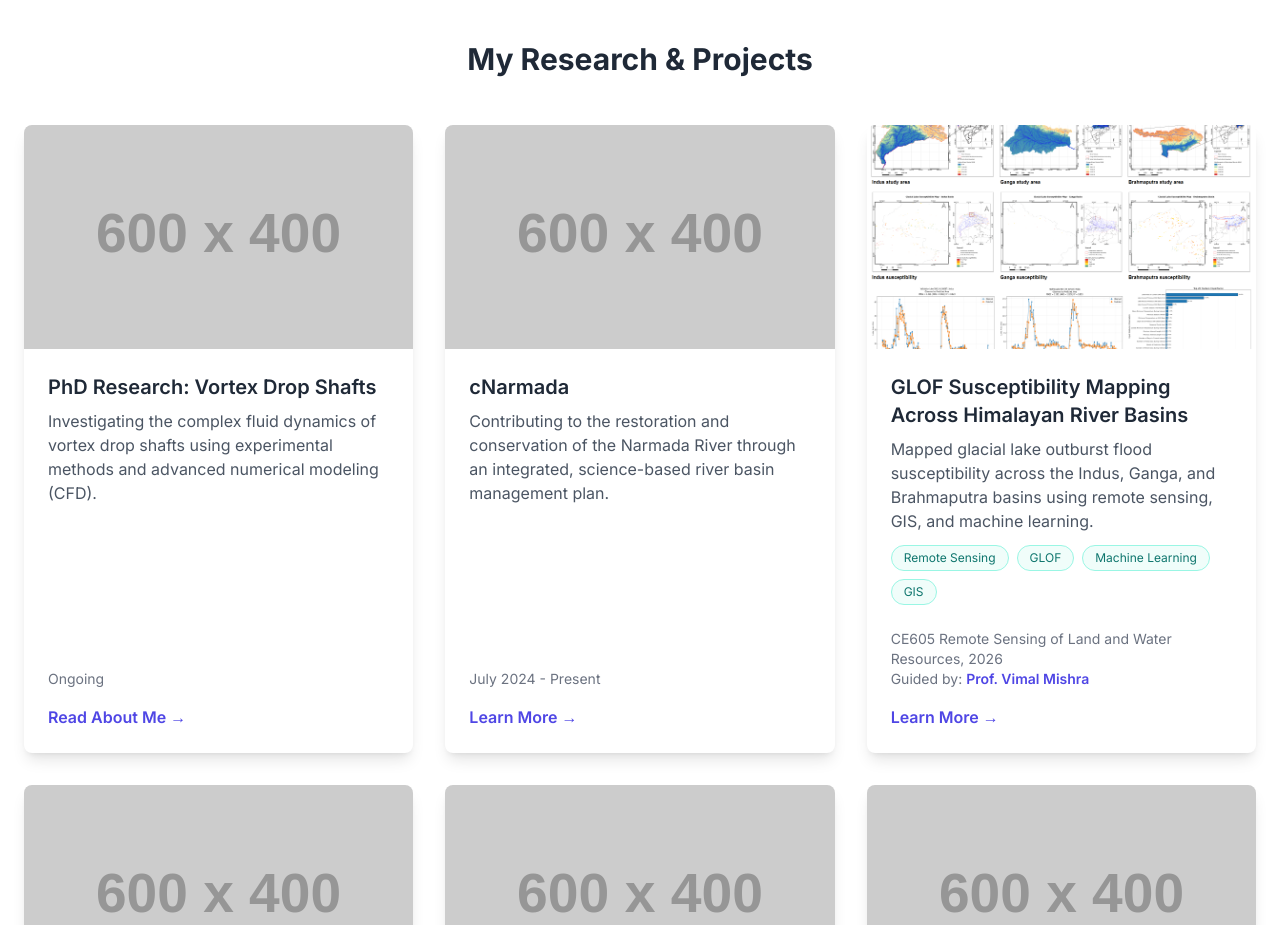
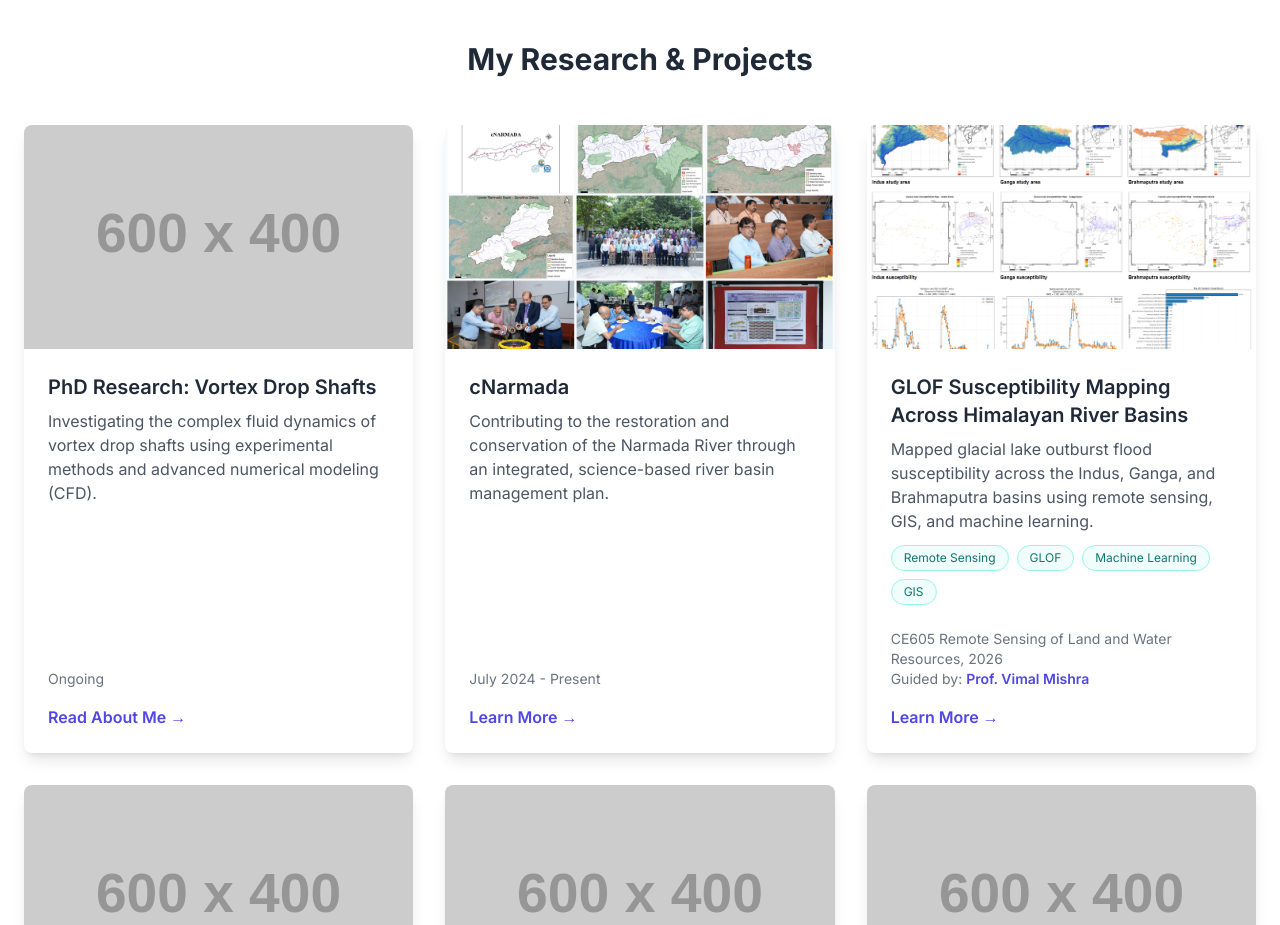
Before and after one commit to sunilkumardhayal/scholar-portal, a website: page index.html in a window 1280 px wide. Shown: the part 4520-5445 px from the top of the page. Drawn offline with nearby package versions, Linux system fonts and the light colour scheme; placeholder pictures from the web are drawn by us.

Commit message:
Add cNarmada project collage

```diff
--- a/index.html
+++ b/index.html
@@ -391,7 +391,7 @@
                     </div>
 
                     <div class="bg-white rounded-lg shadow-lg overflow-hidden transform hover:-translate-y-2 transition duration-300 flex flex-col fade-in-element">
-                        <img src="https://placehold.co/600x400/3B82F6/FFFFFF?text=Narmada+River+Basin" alt="cNarmada" class="w-full h-56 object-cover" onerror="this.onerror=null;this.src='https://placehold.co/600x400/3B82F6/FFFFFF?text=Image';">
+                        <img src="assets/cnarmada/cnarmada-project-collage.jpg" alt="Nine-panel collage of cNarmada basin maps, stakeholder engagement, and project event visuals" class="w-full h-56 object-cover" onerror="this.onerror=null;this.src='https://placehold.co/600x400/3B82F6/FFFFFF?text=Narmada+River+Basin';">
                         <div class="p-6 flex flex-col flex-grow">
                             <h3 class="text-xl font-semibold mb-2">cNarmada</h3>
                             <p class="text-gray-600 mb-2 flex-grow">Contributing to the restoration and conservation of the Narmada River through an integrated, science-based river basin management plan.</p>
```
Also changed, not shown: assets/cnarmada/cnarmada-project-collage.jpg (added).
